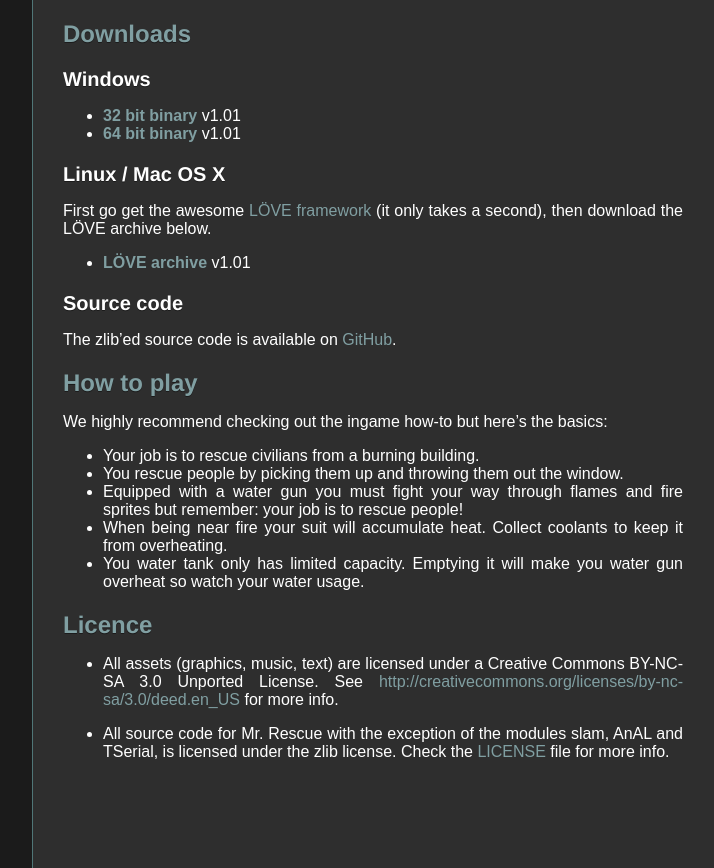
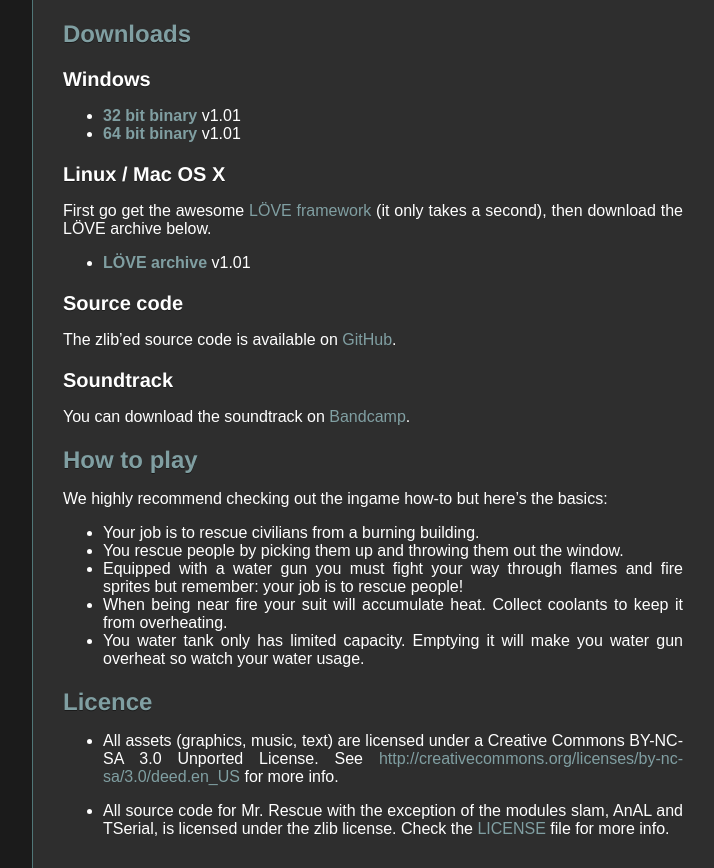
Before and after one commit to TangramGames/tangramgames.github.io, a Jekyll site: the page built from games/mrrescue/index.md, in a window 1280 px wide and 900 px high, scrolled down 1649 px, cut to the strip 32-900 px from the top of the window. Shown: the whole strip, without its empty margins (168-882 px from the left). Built offline with Jekyll 4.4.1, drawn with Linux system fonts in a browser that asks for light colours; some web fonts are replaced.

Commit message:
added soundtrack to mr rescue game page

```diff
--- a/games/mrrescue/index.md
+++ b/games/mrrescue/index.md
@@ -51,6 +51,10 @@
 
 The zlib'ed source code is available on [GitHub](https://github.com/SimonLarsen/mrrescue).
 
+### Soundtrack ###
+
+You can download the soundtrack on [Bandcamp](http://simonlarsen.bandcamp.com/).
+
 ## How to play ##
 
 We highly recommend checking out the ingame how-to but here's the basics:
```
